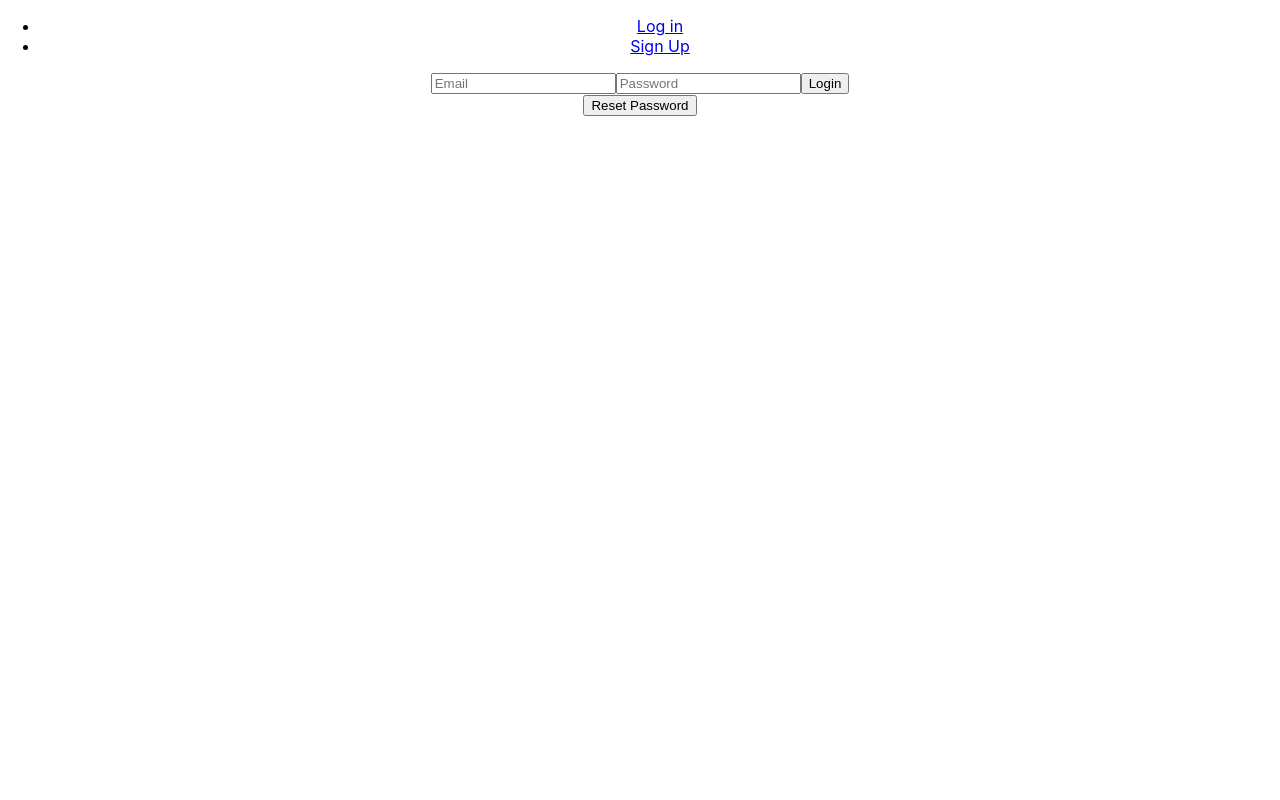
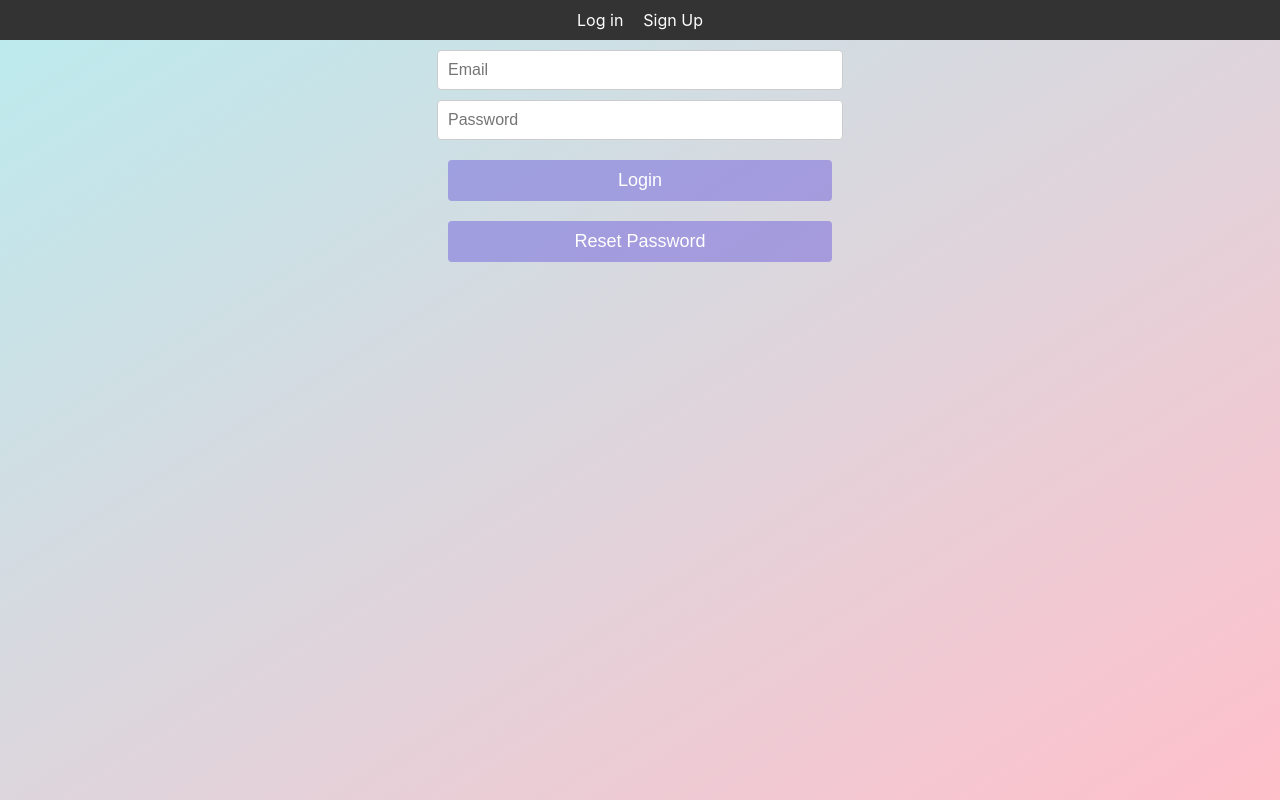
Before and after one commit to Thibault2001/AchieveIt, a React (Create React App) app: page /login in a window 1280 px wide. Built offline with nearby package versions, Linux system fonts and the light colour scheme.

Commit message:
Creating css, and polishing

```diff
--- a/src/App.js
+++ b/src/App.js
@@ -1,6 +1,7 @@
 import React from 'react';
 import { BrowserRouter as Router, Route, Routes, Link, useLocation } from 'react-router-dom';
 import './CSS_files/App.css';
+import './CSS_files/login.css';
 import LoginPage from './loginPage';
 import SignUpPage from './signUpPage';
 import WelcomeUser from './welcomeUsers';
--- a/src/CSS_files/App.css
+++ b/src/CSS_files/App.css
@@ -1,3 +1,39 @@
+/* App.css */
+
+/* Set the background color for the entire application */
+body {
+  background: linear-gradient(to bottom right, rgba(166, 229, 233, 0.765), pink);
+  background-size: cover;
+  background-attachment: fixed;
+}
+/* Styles for the navigation bar */
+.navbar {
+  background-color: #333;
+  padding: 10px 0;
+}
+
+.nav-list {
+  list-style: none;
+  padding: 0;
+  margin: 0;
+  display: flex;
+  justify-content: center;
+}
+
+.nav-item {
+  margin: 0 10px;
+}
+
+.nav-item a {
+  text-decoration: none;
+  color: white;
+}
+
+.nav-item a:hover {
+  text-decoration: underline;
+}
+
+/* Existing styles for your App component */
 .App {
   text-align: center;
 }
--- /dev/null
+++ b/src/CSS_files/login.css
@@ -0,0 +1,64 @@
+/* login.css */
+
+/* Styles for the form container */
+.form-container {
+    text-align: center;
+    max-width: 400px;
+    margin: 0 auto;
+    padding: 20px;
+    border: 1px solid #ccc;
+    border-radius: 5px;
+    background-color: #fff;
+    box-shadow: 0 2px 4px rgba(0, 0, 0, 0.1);
+  }
+
+  /* Styles for the input fields */
+  input[type="email"],
+  input[type="password"] {
+    width: 30%;
+    padding: 10px;
+    margin: 10px auto;
+    border: 1px solid #ccc;
+    border-radius: 4px;
+    font-size: 16px;
+    display: block;
+  }
+
+  /* Styles for the submit button */
+  button {
+    background-color: #695adb79;
+    color: #fff;
+    border: none;
+    border-radius: 4px;
+    padding: 10px 20px;
+    font-size: 18px;
+    cursor: pointer;
+    transition: background-color 0.3s;
+    width: 30%; /* wide use */
+    margin: 10px auto; /*Center the button*/
+  }
+
+  button[type="submit"]:hover {
+    background-color: #0056b3;
+  }
+
+  /* Styles for the "Reset Password" button */
+  button.reset-button {
+    background-color: transparent;
+    border: none;
+    color: #007BFF;
+    cursor: pointer;
+    display: block; /* Display the button on an other line */
+    margin: 10px auto; /* Center the button */
+  }
+
+  button.reset-button:hover {
+    text-decoration: underline;
+  }
+
+  /* Styles for error messages */
+  .error-message {
+    color: #FF0000;
+    margin-top: 10px;
+    font-size: 16px;
+  }
--- /dev/null
+++ b/src/CSS_files/userDisplay.css
@@ -0,0 +1,30 @@
+/* Styles for the userDisplay.jsx component */
+.users-page {
+    text-align: center; /* Centrer le contenu du composant */
+  }
+
+  /* Styles for the table */
+  .users-table {
+    margin: 0 auto; /* Centrer le tableau horizontalement */
+    border-collapse: collapse;
+    width: 80%; /* Largeur du tableau */
+    max-width: 600px; /* Largeur maximale du tableau */
+  }
+
+  .users-table th, .users-table td {
+    padding: 10px;
+    border: 1px solid #ccc;
+    text-align: left;
+  }
+
+  /* Styles for the "Delete Selected Users" button */
+  .delete-button {
+    background-color: #f0594eb9; /* Couleur du bouton */
+    color: #fff; /* Couleur du texte du bouton */
+    border: none;
+    border-radius: 4px;
+    padding: 10px 20px;
+    font-size: 18px;
+    cursor: pointer;
+    margin-top: 10px; /* Espace au-dessus du bouton */
+  }
--- /dev/null
+++ b/src/CSS_files/welcomeAdmin.css
@@ -0,0 +1,26 @@
+/* accessDenied.css */
+
+.access-denied {
+    background-color: #f2f2f2;
+    border: 1px solid #ccc;
+    border-radius: 5px;
+    padding: 10px;
+    display: flex;
+    align-items: center;
+  }
+
+  .access-denied-input {
+    flex: 1;
+    border: none;
+    background-color: transparent;
+    color: red;
+    font-size: 16px;
+  }
+
+  .close-button {
+    background-color: #ccc;
+    border: none;
+    border-radius: 5px;
+    margin-left: 10px;
+    cursor: pointer;
+  }
--- a/src/adminPages/userDisplay.jsx
+++ b/src/adminPages/userDisplay.jsx
@@ -1,7 +1,6 @@
-//This React component displays a list of users and allows you to select and delete multiple users. It communicates with the server to perform user deletion.
 import React, { useState, useEffect } from 'react';
 import { db, ref, onValue, set } from '../firebase';
-
+import '../CSS_files/userDisplay.css'
 function UsersPage() {
   // State variables for user data, loading status, selected users, and deletion errors
   const [users, setUsers] = useState([]);
@@ -80,13 +79,13 @@ function UsersPage() {
   };
 
   return (
-    <div>
+    <div className="users-page"> {/* Appliquez la classe CSS pour centrer le contenu */}
       <h1>Users</h1>
 
       {loading ? (
         <p>Loading...</p>
       ) : (
-        <table>
+        <table className="users-table"> {/* Appliquez la classe CSS pour le tableau */}
           <thead>
             <tr>
               <th>Select</th>
@@ -123,7 +122,7 @@ function UsersPage() {
         </div>
       )}
 
-      <button onClick={handleDeleteSelectedUsers}>Delete Selected Users</button>
+      <button onClick={handleDeleteSelectedUsers} className="delete-button">Delete Selected Users</button> {/* Appliquez la classe CSS pour le bouton */}
     </div>
   );
 }
--- a/src/loginPage.jsx
+++ b/src/loginPage.jsx
@@ -1,9 +1,8 @@
 // Import necessary libraries
 import React, { useState, useEffect } from 'react';
 import { useNavigate } from 'react-router-dom';
-import { sendPasswordResetEmail, signInWithEmailAndPassword } from 'firebase/auth'; // Modified import
-
-import { auth } from './firebase'; // Import your Firebase configuration
+import { sendPasswordResetEmail, signInWithEmailAndPassword } from 'firebase/auth';
+import { auth } from './firebase';
 
 // Define a component for the login page
 const LoginPage = () => {
@@ -25,68 +24,74 @@ const LoginPage = () => {
   };
 
   // State variables for form input and error handling
-  const [username, setUsername] = useState('');
-  const [password, setPassword] = useState('');
+  const [formData, setFormData] = useState({
+    username: '',
+    password: '',
+  });
+
   const [firebaseError, setFirebaseError] = useState(null);
   const [isSubmitting, setIsSubmitting] = useState(false);
   const [isReady, setIsReady] = useState(false);
 
+  // State variables and functions for password reset
+  const [resetEmail, setResetEmail] = useState('');
+  const [showReset, setShowReset] = useState(false);
+
   // Get navigation function from react-router-dom
   const navigate = useNavigate();
 
-  // Effect to check if authentication is ready
   useEffect(() => {
-    if (auth) { // Check if auth is ready
+    if (auth) {
       setIsReady(true);
     }
   }, []);
 
-  // Function to handle form submission
   const handleSubmit = async (event) => {
     event.preventDefault();
 
     if (isSubmitting || !isReady) {
-      return; // Prevent multiple submissions or submissions while loading
+      return;
     }
 
     try {
       setIsSubmitting(true);
 
-    // Use signInWithEmailAndPassword function to attempt login
-    signInWithEmailAndPassword(auth, username, password)
+      signInWithEmailAndPassword(auth, formData.username, formData.password)
         .then((userCredential) => {
-      // Login successful
           const user = userCredential.user;
 
           user.getIdTokenResult().then((idTokenResult) => {
-        const { admin } = idTokenResult.claims; // Get user's claims
+            const { admin } = idTokenResult.claims;
 
             // Convert user in a JSON chain
             const userJSON = JSON.stringify(user);
             // Définissez le nom du cookie en fonction du rôle de l'utilisateur
             const cookieName = admin ? 'admin' : 'user';
             document.cookie = `${cookieName}=${userJSON}; path=/`;
+
             if (admin) {
               navigate('/welcomeAdmin');
-        } else{
+            } else {
               console.log(document.cookie);
-        navigate('/welcome'); // Navigate to welcome page on success
+              navigate('/welcome');
             }
           });
         })
         .catch((error) => {
-      // Handle login error
           setFirebaseError(error);
         });
-
     } finally {
       setIsSubmitting(false);
     }
   };
 
-  // State variables and functions for password reset
-  const [resetEmail, setResetEmail] = useState('');
-  const [showReset, setShowReset] = useState(false);
+  const handleInputChange = (event) => {
+    const { name, value } = event.target;
+    setFormData({
+      ...formData,
+      [name]: value,
+    });
+  };
 
   const resetPassword = () => {
     setShowReset(true);
@@ -101,36 +106,35 @@ const LoginPage = () => {
     }
   };
 
-  // Render the form
   return (
     <form onSubmit={handleSubmit}>
-      {/* Input fields for email and password */}
       <input
         type="email"
+        name="username"
         placeholder="Email"
-        value={username}
-        onChange={(e) => setUsername(e.target.value)}
+        value={formData.username}
+        onChange={handleInputChange}
+        required
       />
 
       <input
         type="password"
+        name="password"
         placeholder="Password"
-        value={password}
-        onChange={(e) => setPassword(e.target.value)}
+        value={formData.password}
+        onChange={handleInputChange}
+        required
       />
 
-      {/* Button for form submission */}
       <button type="submit" disabled={!isReady || isSubmitting}>
         {isSubmitting ? 'Logging in...' : 'Login'}
       </button>
       <br />
 
-      {/* Button to trigger password reset */}
       <button onClick={resetPassword}>
         Reset Password
       </button>
 
-      {/* Display password reset input and button if showReset is true */}
       {showReset && (
         <>
           <input
@@ -146,7 +150,6 @@ const LoginPage = () => {
         </>
       )}
 
-      {/* Display error message if firebaseError exists */}
       {firebaseError && (
         <p className="error-message">
           {getErrorMessage(firebaseError.code)}
@@ -154,6 +157,6 @@ const LoginPage = () => {
       )}
     </form>
   );
-}
+};
 
-export default LoginPage; // Export the component
+export default LoginPage;
--- a/src/signUpPage.jsx
+++ b/src/signUpPage.jsx
@@ -3,6 +3,7 @@
 // and displays error messages if the sign-up process fails.
 
 // Import necessary libraries and functions
+import './CSS_files/App.css';
 import { useState } from 'react';
 import { createUserWithEmailAndPassword } from 'firebase/auth';
 import { auth } from './firebase';
```
Also changed, not shown: src/adminPages/welcomeAdmin.jsx (+11 -44 lines). Lines whose indentation alone changed are shown as unchanged.
